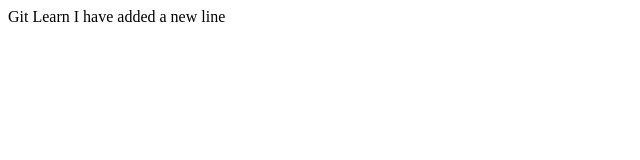
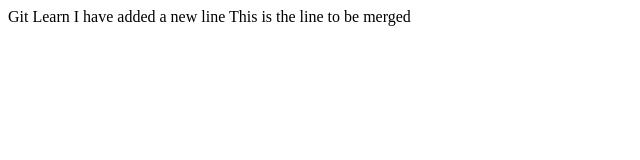
Before and after one commit to Ashok161/learn-git, a plain HTML site: page index.html in a window 1280 px wide. Shown: the whole page, without its empty margins (0-640 px from the left). Drawn offline with Linux system fonts and the light colour scheme.

Commit message:
new line added

```diff
--- a/index.html
+++ b/index.html
@@ -6,6 +6,6 @@
     <title>Git Learning</title>
   </head>
   <body>
-    Git Learn I have added a new line
+    Git Learn I have added a new line This is the line to be merged
   </body>
 </html>
```
